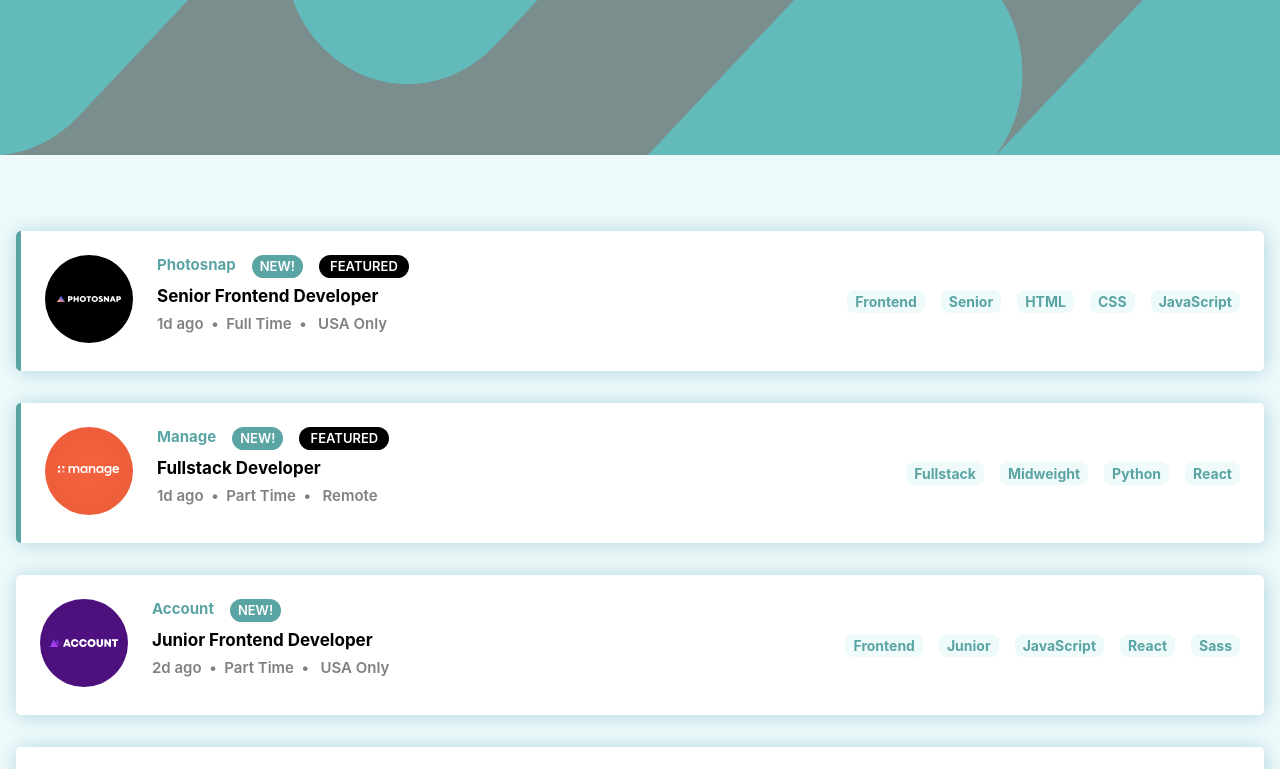
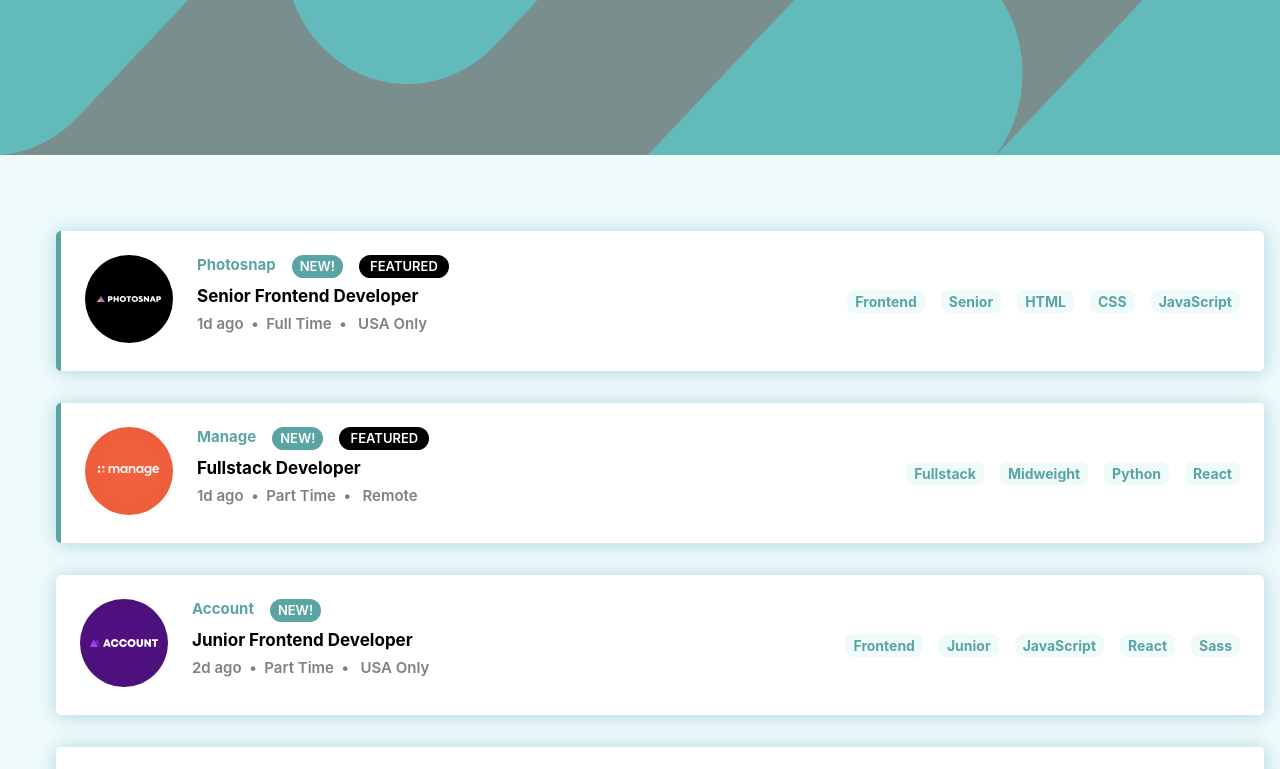
Before and after one commit to mamypoco/fem-job-listings, a React (Create React App) app: page / in a window 1280 px wide. Shown: the top 769 px of the page. Built offline with nearby package versions, Linux system fonts and the light colour scheme.

Commit message:
replaced <ul> on joblist

```diff
--- a/src/components/filterBox/FilterBox.js
+++ b/src/components/filterBox/FilterBox.js
@@ -8,7 +8,7 @@ const FilterBox = () => {
   const { skillsList, removeFilter, clearFilter } = useContext(SkillsContext);
 
   return (
-    //  hidden or show depends on the opacity. This way, the filterbox is always there so joblist will stays.
+    //  hidden or show if skillList is there using opacity. This way, the filterbox stays in the position so joblist stays together.
     <div
       className="filter-box"
       style={
--- a/src/components/joblists/JobLists.js
+++ b/src/components/joblists/JobLists.js
@@ -7,11 +7,13 @@ const JobLists = () => {
   const { allJobs } = useContext(SkillsContext);
 
   return (
-    <div className="joblist-container">
+    <ul className="joblist-container">
       {allJobs.map((item, index) => (
-        <JobItem key={index} data={item} />
+        <li>
+          <JobItem key={index} data={item} />
+        </li>
       ))}
-    </div>
+    </ul>
   );
 };
 
--- a/src/components/joblists/JobLists.scss
+++ b/src/components/joblists/JobLists.scss
@@ -5,3 +5,7 @@
   gap: 2rem;
   margin: 2rem 0;
 }
+
+ul {
+  list-style-type: none;
+}
```
